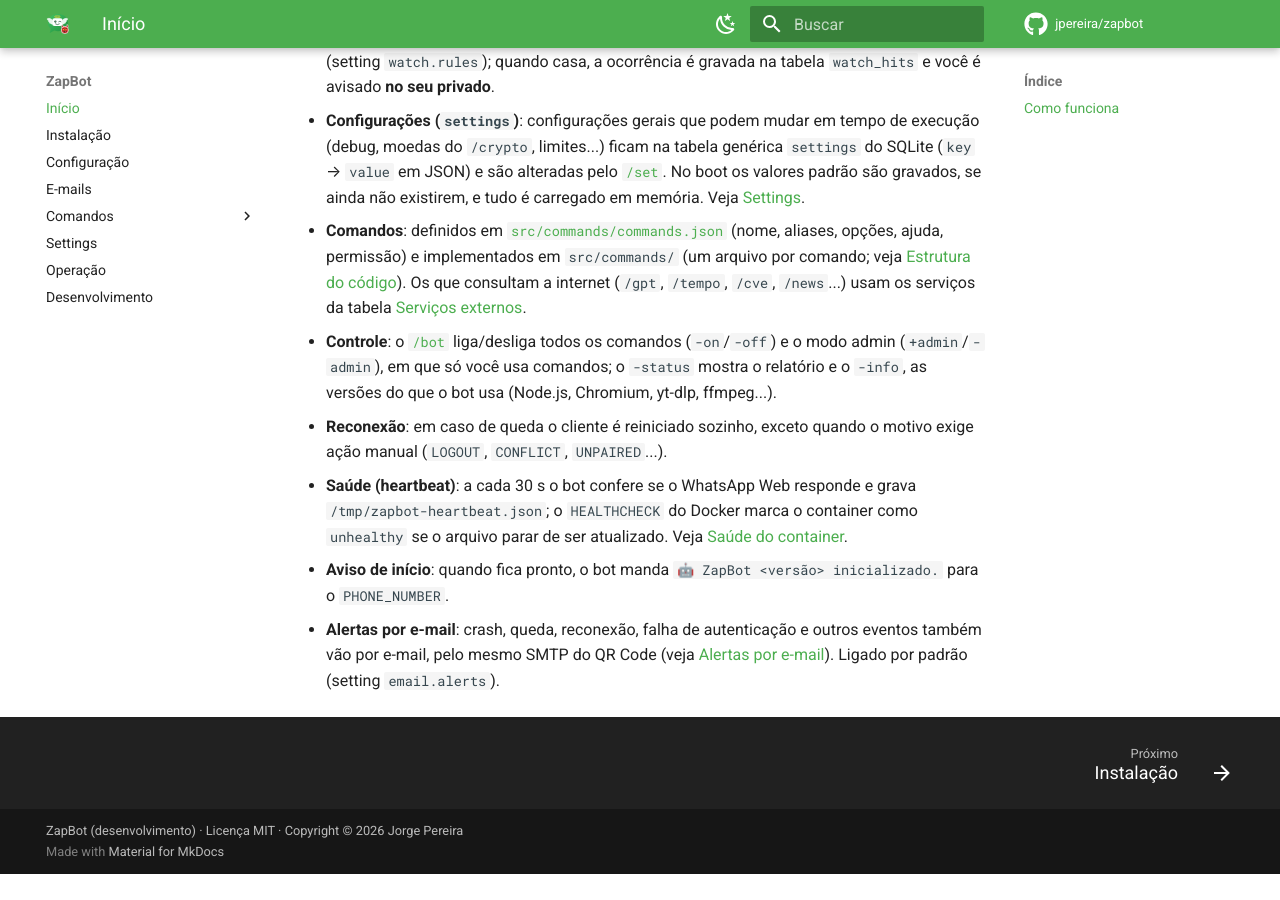
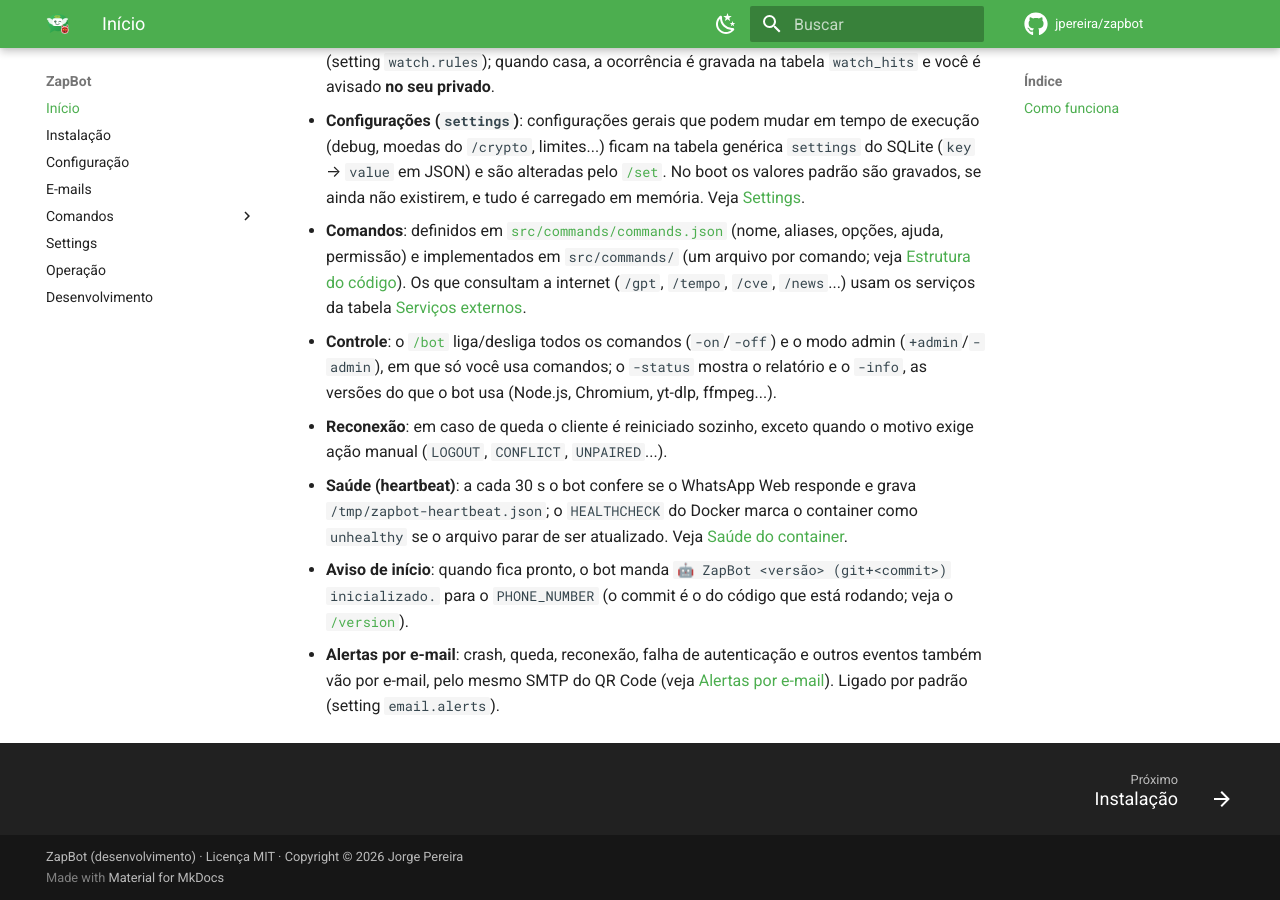
Before and after one commit to jpereira/zapbot, an MkDocs documentation site: the page built from docs/index.md, in a window 1280 px wide and 900 px high, scrolled down 2609 px. Built offline with MkDocs 1.6.1 and Material for MkDocs 9.7.7, drawn with Linux system fonts in a browser that asks for light colours; comment, search, counter and statistics services are not loaded; before the commit the page ends 3483 px from its top, so only the background shows below that.

Commit message:
Show the commit at startup too: 🤖 ZapBot 2.0.0 (git+XXXXXXX) inicializado.

```diff
--- a/docs/index.md
+++ b/docs/index.md
@@ -130,7 +130,8 @@ Por onde começar:
   container como `unhealthy` se o arquivo parar de ser atualizado. Veja
   [Saúde do container](operation.md#saúde-do-container-heartbeat).
 - **Aviso de início**: quando fica pronto, o bot manda
-  `🤖 ZapBot <versão> inicializado.` para o `PHONE_NUMBER`.
+  `🤖 ZapBot <versão> (git+<commit>) inicializado.` para o `PHONE_NUMBER`
+  (o commit é o do código que está rodando; veja o [`/version`](commands/version.md)).
 - **Alertas por e-mail**: crash, queda, reconexão, falha de autenticação e
   outros eventos também vão por e-mail, pelo mesmo SMTP do QR Code (veja
   [Alertas por e-mail](emails.md#alertas-por-e-mail)). Ligado por padrão (setting
```
Also changed, not shown: docs/installation.md (+1 -1 lines), 2 other files.
